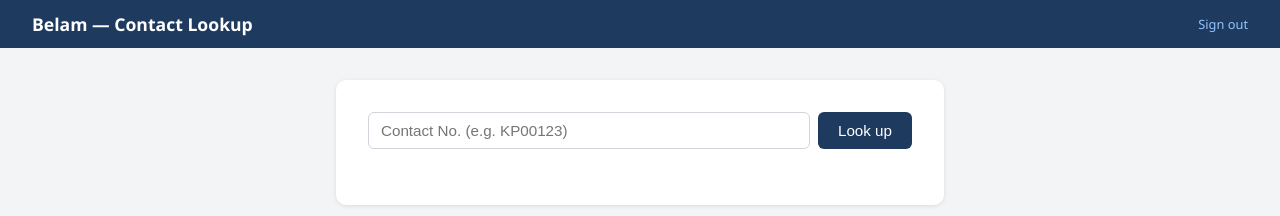
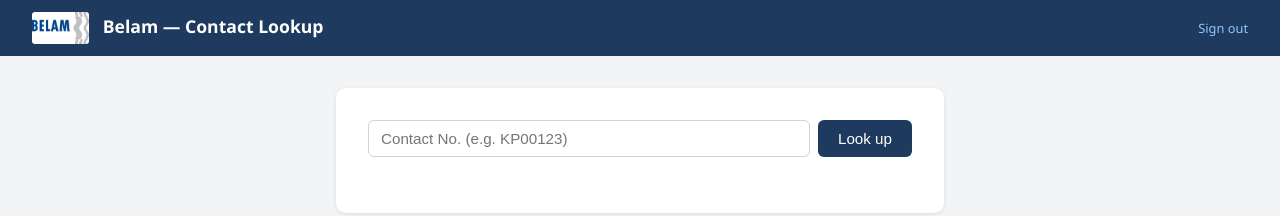
Before and after one commit to dkrupnikovs/blm_web_apps, a plain HTML site: page contact-lookup/index.html in a window 1280 px wide. Drawn offline with Linux system fonts and the light colour scheme; no server answers.

Commit message:
Add Belam logo to header

```diff
--- a/contact-lookup/index.html
+++ b/contact-lookup/index.html
@@ -9,7 +9,10 @@
 <body>
 
   <header>
-    <span class="header-title">Belam — Contact Lookup</span>
+    <span class="header-title">
+      <img src="logo/belam-logo.jpg" alt="Belam" class="header-logo" />
+      Belam — Contact Lookup
+    </span>
     <span class="header-user">
       <span id="user-name"></span>
       <a href="/.auth/logout?post_logout_redirect_uri=/contact-lookup/" class="btn-signout">Sign out</a>
--- a/contact-lookup/style.css
+++ b/contact-lookup/style.css
@@ -14,6 +14,11 @@ header {
   padding: 0.75rem 2rem;
   font-size: 1.1rem; font-weight: 600;
   display: flex; align-items: center; justify-content: space-between;
+}
+
+.header-logo {
+  height: 32px; width: auto; vertical-align: middle; margin-right: 0.6rem;
+  border-radius: 3px;
 }
 
 .header-user {
```
Also changed, not shown: contact-lookup/logo/belam-logo.jpg (added).
